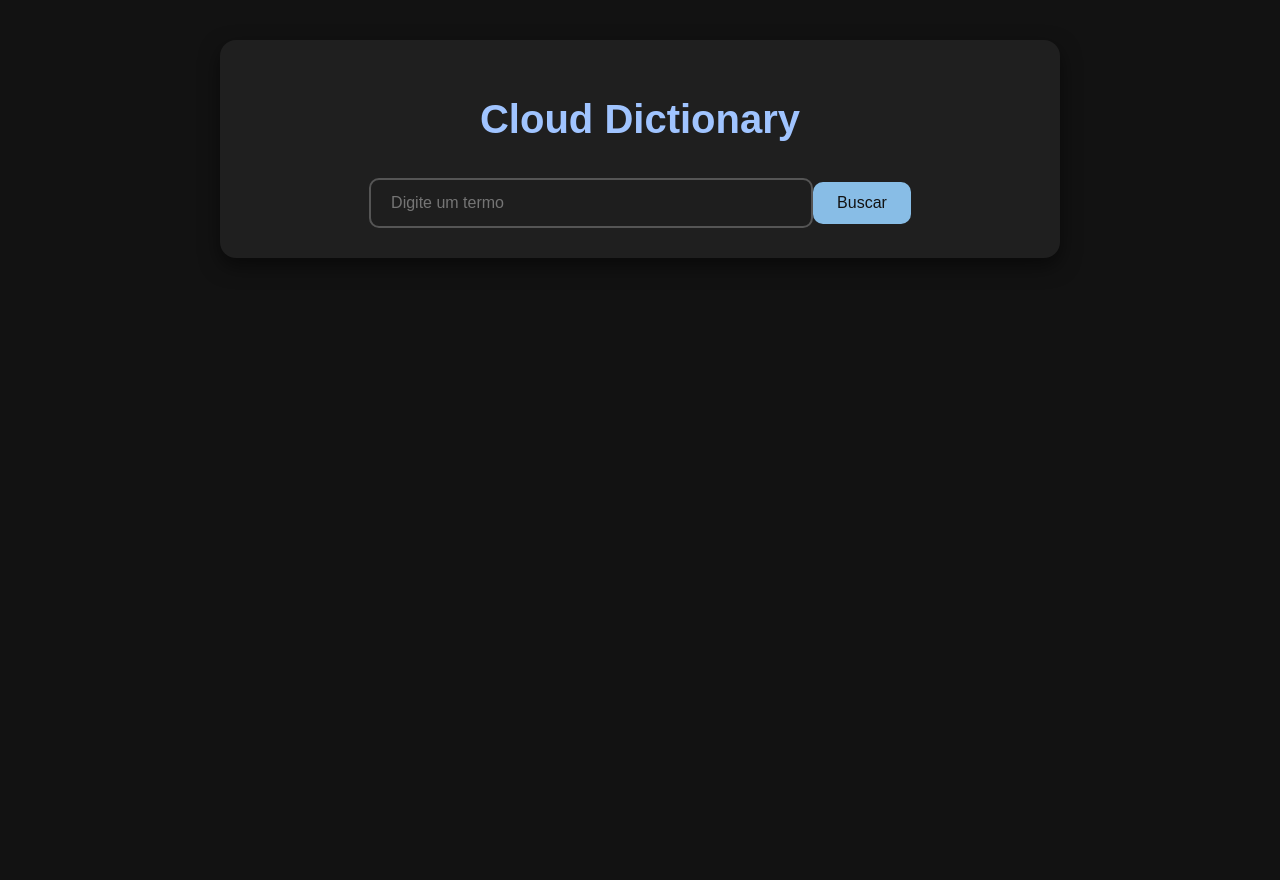
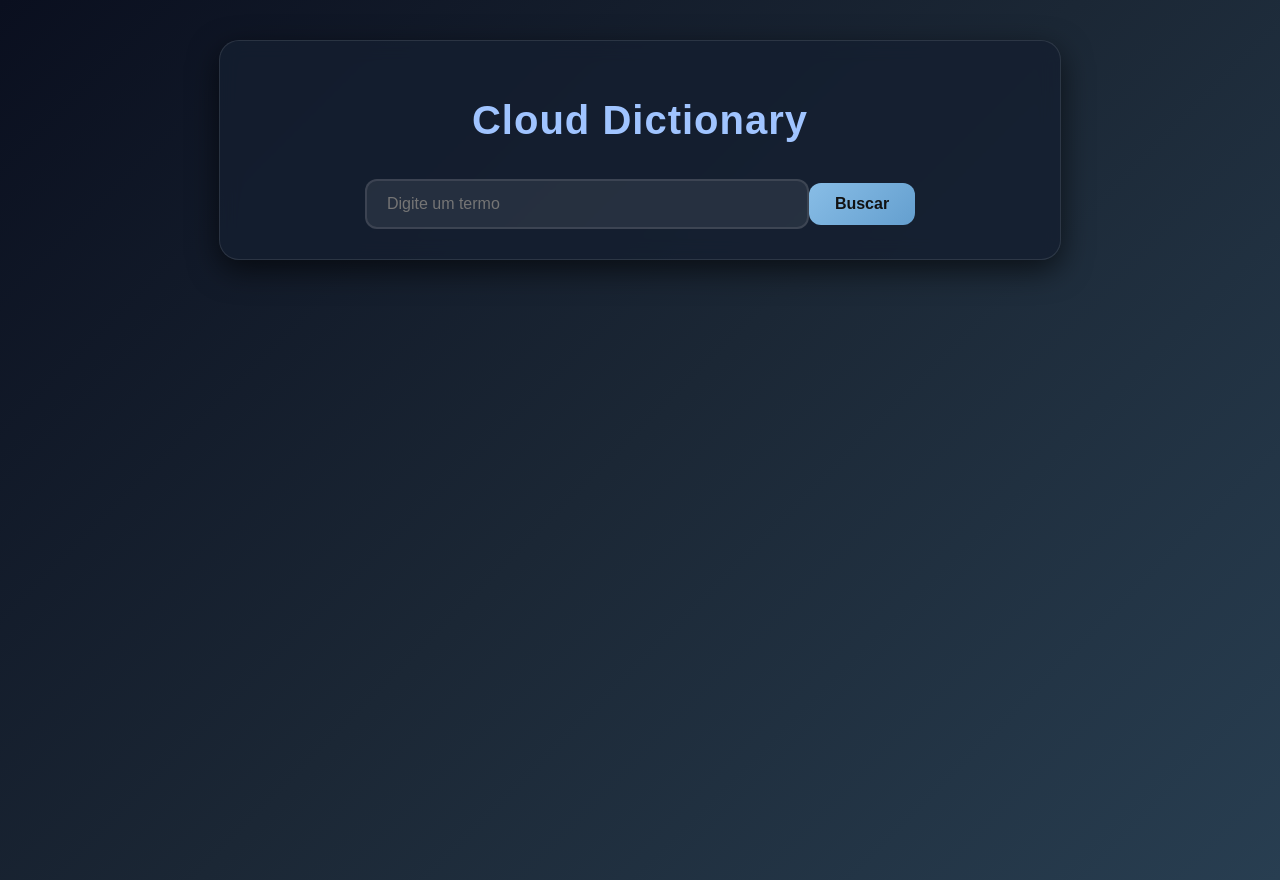
Before and after one commit to Ramalho02/serverless-cloud-dictionary, a React (Create React App) app: page / in a window 1280 px wide. Built offline with nearby package versions, Linux system fonts and the light colour scheme.

Commit message:
Revamp App.css with modern styles and gradients
Updated styles for modern dark gradient and glass card effects.

```diff
--- a/src/App.css
+++ b/src/App.css
@@ -1,8 +1,10 @@
-/* App.css - Dark elegante e sutil */
+/* App.css - Modern Dark Gradient + Glass Cards */
 body {
-  background-color: #121212;
+  background: linear-gradient(135deg, #0a0f1f 0%, #1b2735 50%, #283e51 100%);
   font-family: 'Poppins', sans-serif;
   color: #e0e0e0;
+  min-height: 100vh;
+  margin: 0;
 }
 
 .App {
@@ -13,14 +15,17 @@ body {
   padding: 40px 20px;
 }
 
+/* Header */
 .App-header {
-  background: #1f1f1f;
+  background: rgba(20, 30, 48, 0.8);
+  backdrop-filter: blur(10px);
+  border: 1px solid rgba(255, 255, 255, 0.1);
   padding: 30px 20px;
   color: #ffffff;
   width: 100%;
   max-width: 800px;
-  border-radius: 16px;
-  box-shadow: 0 8px 20px rgba(0,0,0,0.5);
+  border-radius: 20px;
+  box-shadow: 0 10px 30px rgba(0, 0, 0, 0.6);
   text-align: center;
   margin-bottom: 40px;
 }
@@ -28,17 +33,19 @@ body {
 .App-header h1 {
   font-size: 2.5rem;
   margin-bottom: 20px;
-  color: #a0c4ff; /* Azul discreto */
+  color: #a0c4ff;
+  letter-spacing: 1px;
 }
 
+/* Input */
 input {
   padding: 14px 20px;
   margin-top: 15px;
   width: 100%;
   max-width: 400px;
-  border-radius: 10px;
-  border: 2px solid #555;
-  background-color: #1e1e1e;
+  border-radius: 12px;
+  border: 2px solid rgba(255, 255, 255, 0.1);
+  background: rgba(255, 255, 255, 0.08);
   color: #fff;
   font-size: 16px;
   transition: all 0.3s ease;
@@ -47,60 +54,70 @@ input {
 input:focus {
   outline: none;
   border-color: #88bde6;
-  box-shadow: 0 0 10px rgba(136, 189, 230, 0.4);
+  box-shadow: 0 0 12px rgba(136, 189, 230, 0.5);
 }
 
+/* Button */
 button {
-  padding: 12px 24px;
+  padding: 12px 26px;
   margin-top: 20px;
-  background-color: #88bde6; /* Azul suave */
+  background: linear-gradient(135deg, #88bde6, #649fcf);
   color: #121212;
   border: none;
-  border-radius: 10px;
+  border-radius: 12px;
   cursor: pointer;
   font-size: 16px;
-  transition: background-color 0.3s ease, transform 0.2s ease;
+  font-weight: 600;
+  transition: transform 0.2s ease, box-shadow 0.3s ease;
 }
 
 button:hover {
-  background-color: #649fcf;
   transform: translateY(-3px);
+  box-shadow: 0 8px 20px rgba(136, 189, 230, 0.4);
 }
 
+/* Cards grid */
 .dictionary-container {
   display: grid;
-  grid-template-columns: repeat(auto-fill, minmax(250px, 1fr));
-  gap: 25px;
+  grid-template-columns: repeat(auto-fill, minmax(260px, 1fr));
+  gap: 30px;
   width: 100%;
   max-width: 1000px;
+  padding-bottom: 40px;
 }
 
+/* Card style */
 .card {
-  background-color: #1e1e1e;
-  padding: 20px;
-  border-radius: 14px;
-  box-shadow: 0 6px 15px rgba(0,0,0,0.5);
-  transition: transform 0.3s ease, box-shadow 0.3s ease;
+  background: rgba(255, 255, 255, 0.08);
+  backdrop-filter: blur(12px);
+  border-radius: 16px;
+  padding: 25px;
+  box-shadow: 0 6px 20px rgba(0, 0, 0, 0.5);
+  border: 1px solid rgba(255, 255, 255, 0.1);
+  transition: transform 0.3s ease, box-shadow 0.3s ease, border 0.3s ease;
 }
 
 .card:hover {
   transform: translateY(-6px);
-  box-shadow: 0 10px 25px rgba(136,189,230,0.3);
+  box-shadow: 0 10px 30px rgba(136, 189, 230, 0.3);
+  border: 1px solid rgba(136, 189, 230, 0.3);
 }
 
 .card h3 {
   font-size: 1.6rem;
   margin-bottom: 10px;
-  color: #88bde6;
+  color: #a0c4ff;
   font-weight: 600;
+  text-shadow: 0 0 5px rgba(136, 189, 230, 0.3);
 }
 
 .card p {
   font-size: 1rem;
-  color: #ccc;
+  color: #d0d0d0;
   line-height: 1.6;
 }
 
+/* Error message */
 .error-message {
   margin-top: 20px;
   color: #ff4d4f;
@@ -114,6 +131,7 @@ button:hover {
   to { opacity: 1; }
 }
 
+/* Responsive */
 @media (max-width: 768px) {
   .App-header {
     padding: 20px;
```
